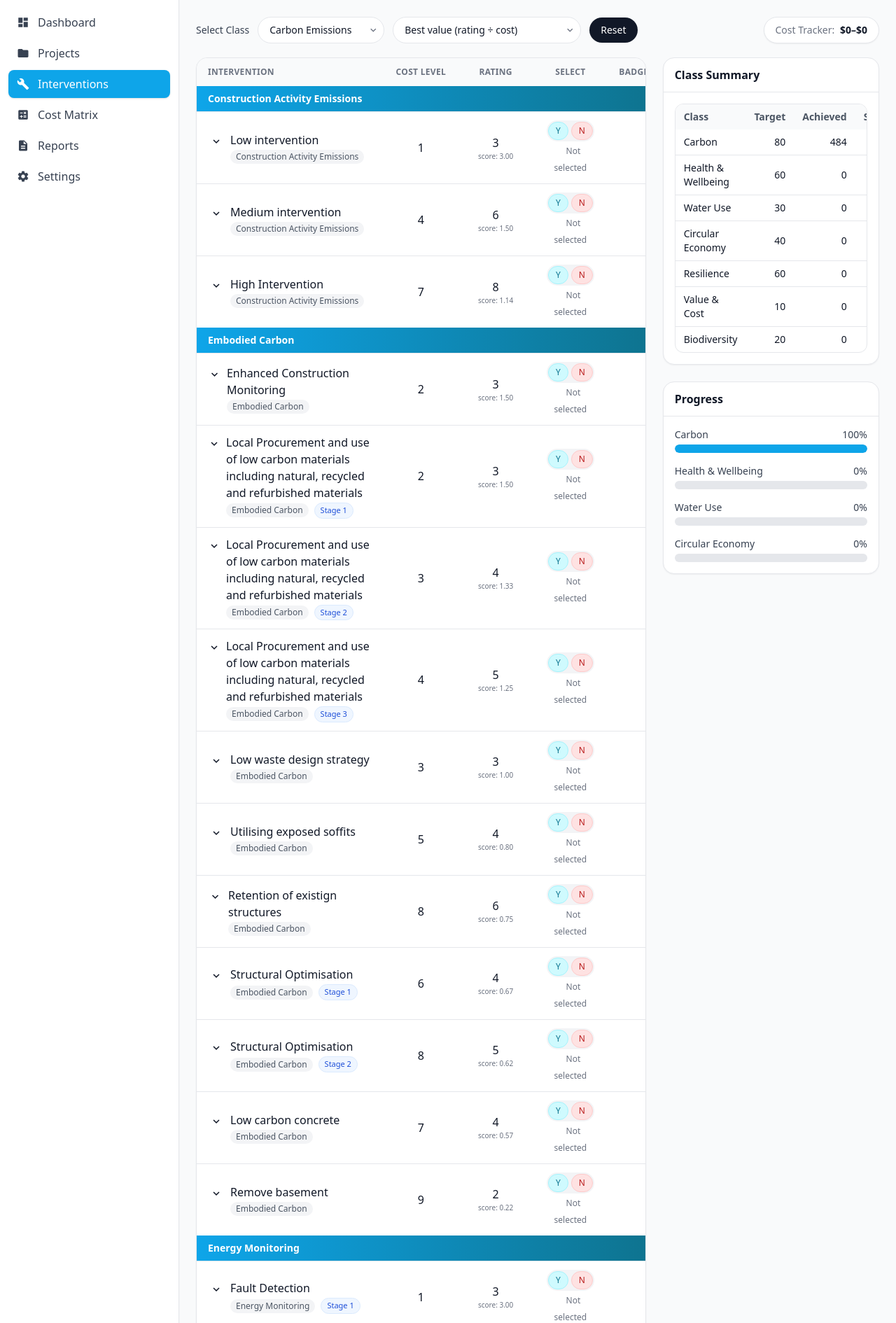
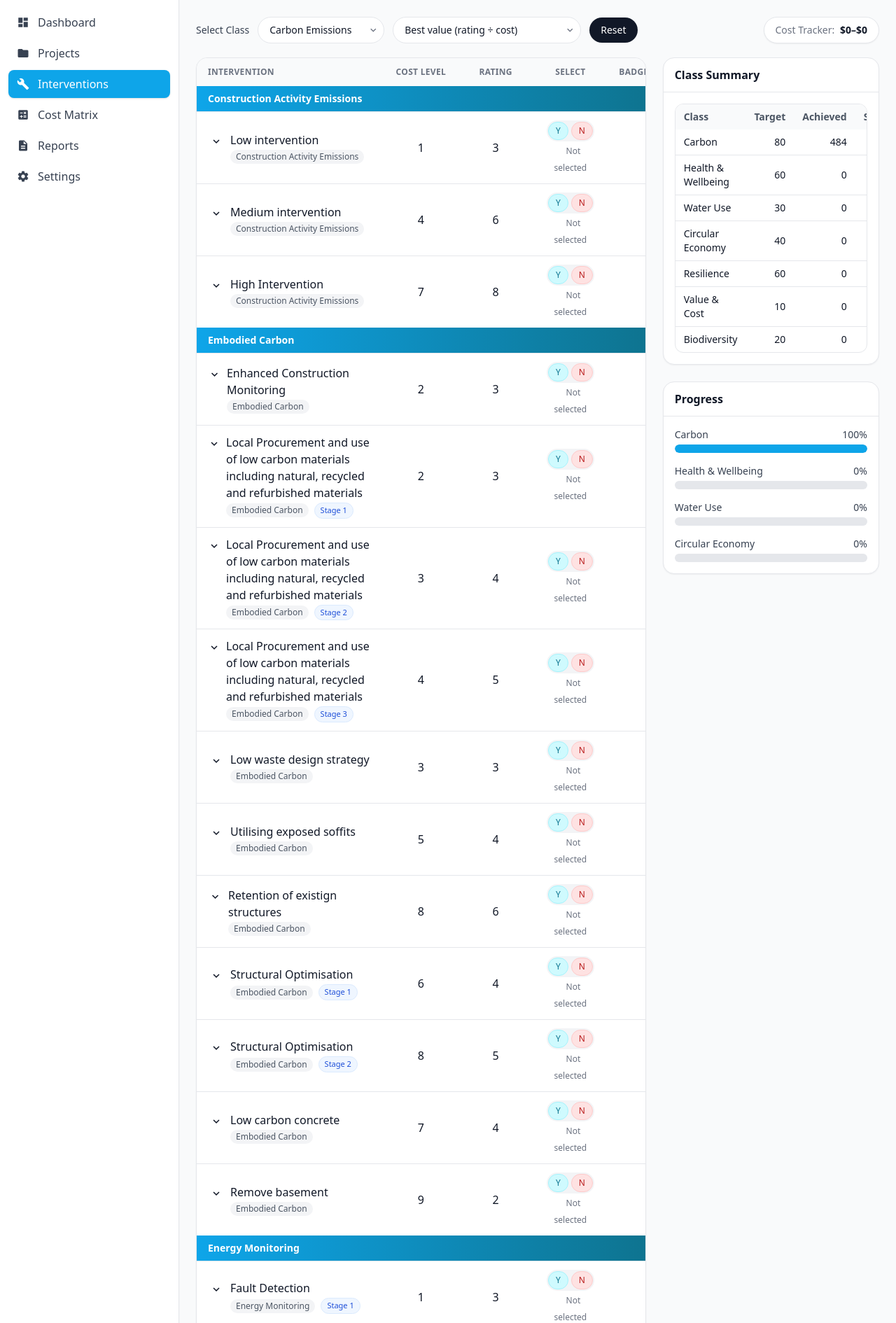
Before and after one commit to Just-Justin-TTV/IFB398-Web-Application, a Django app: page /calculator/results/ in a window 1280 px wide. Shown: the part 93-1983 px from the top of the page at 70% size. Run offline with Django 5.2, Linux system fonts and the light colour scheme; data comes from the database, SQL or seed files in the repository; both versions use the stored data as it was after the commit; some libraries are stand-ins or nearby versions.

Commit message:
feat: Refactor intervention sorting logic and remove unused score calculation

```diff
--- a/app1/templates/calculator_results.html
+++ b/app1/templates/calculator_results.html
@@ -217,7 +217,6 @@
       INTERVENTIONS = [];
       for (const [theme, arr] of byTheme) {
         INTERVENTIONS.push({ group: true, name: theme });
-        // initial order inside theme (you can tweak later)
         arr.sort((a,b)=>
           (b.interventionRating - a.interventionRating) ||
           (a.costLevel - b.costLevel) ||
@@ -367,7 +366,6 @@
       const sel   = state.selected.has(row.id);
       const level = Number(row.costLevel ?? 0);
       const ir    = Number(row.interventionRating ?? 0);
-      const score = priorityScore(row);
 
       const familyMax = maxStageSelectedByFamily[row.baseKey] ?? null;
       const disabled  = (row.stage != null && familyMax != null && familyMax > row.stage);
@@ -399,7 +397,6 @@
           <div class="col-span-2 px-4 py-3 text-center">
             <div class="flex flex-col items-center">
               <div class="text-base">${ir || 0}</div>
-              <div class="text-[10px] text-gray-500">score: ${score.toFixed(2)}</div>
             </div>
           </div>
           <div class="col-span-2 px-4 py-3 text-center">
```
Also changed, not shown: sdt_app.db.
